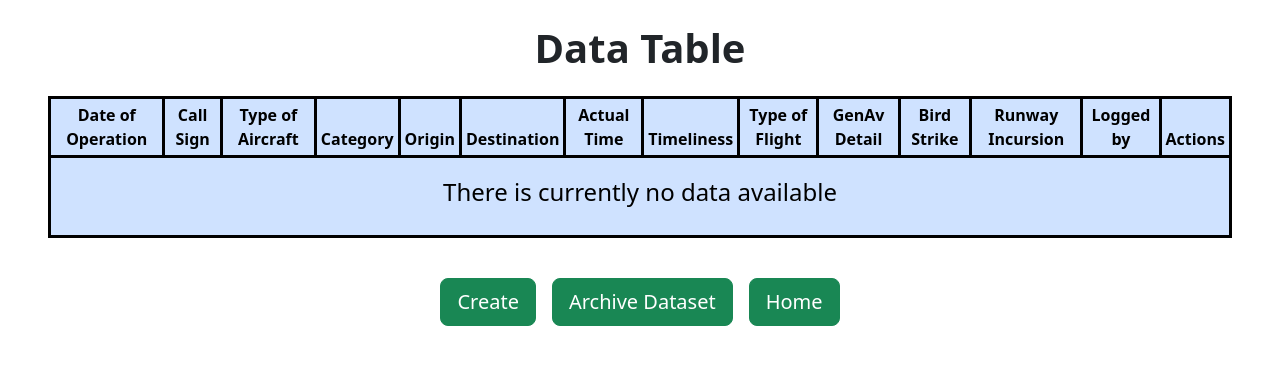
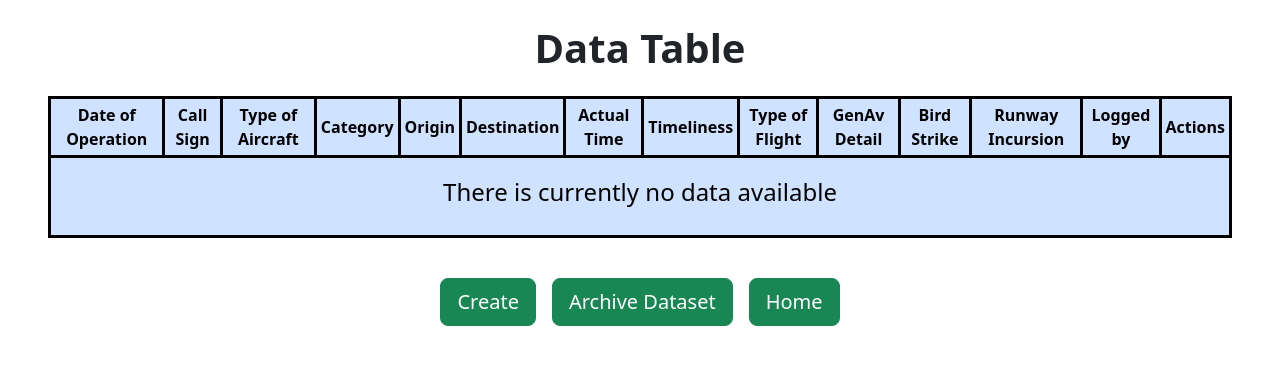
Before and after one commit to wafool420/AirTrafficTracker, a Django app: page /item_list/ in a window 1280 px wide. Shown: the part 69-434 px from the top of the page. Run offline with Django 5.2, Linux system fonts and the light colour scheme; the visitor is signed in with stand-in values (Sample User, id 1); data that the repository does not hold is empty.

Commit message:
Minor Fixes

```diff
--- a/AirTrafficProject/AirTrafficApp/templates/main_site/item_list.html
+++ b/AirTrafficProject/AirTrafficApp/templates/main_site/item_list.html
@@ -7,6 +7,7 @@
 <style>
     table th, td{
         border: 3px solid black !important;
+        vertical-align: middle !important;
     }
 
     @media (max-width: 768px) {
```
